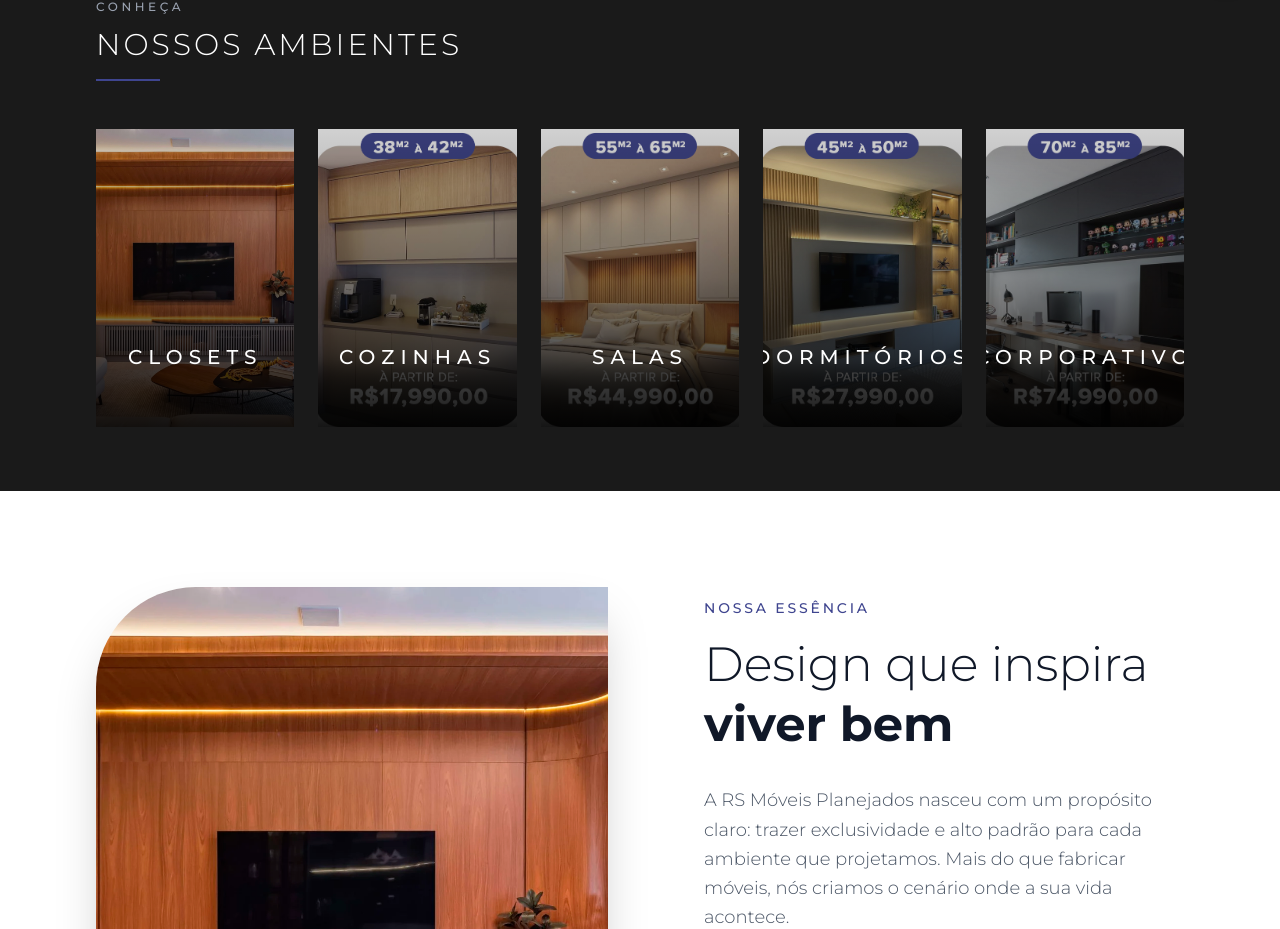
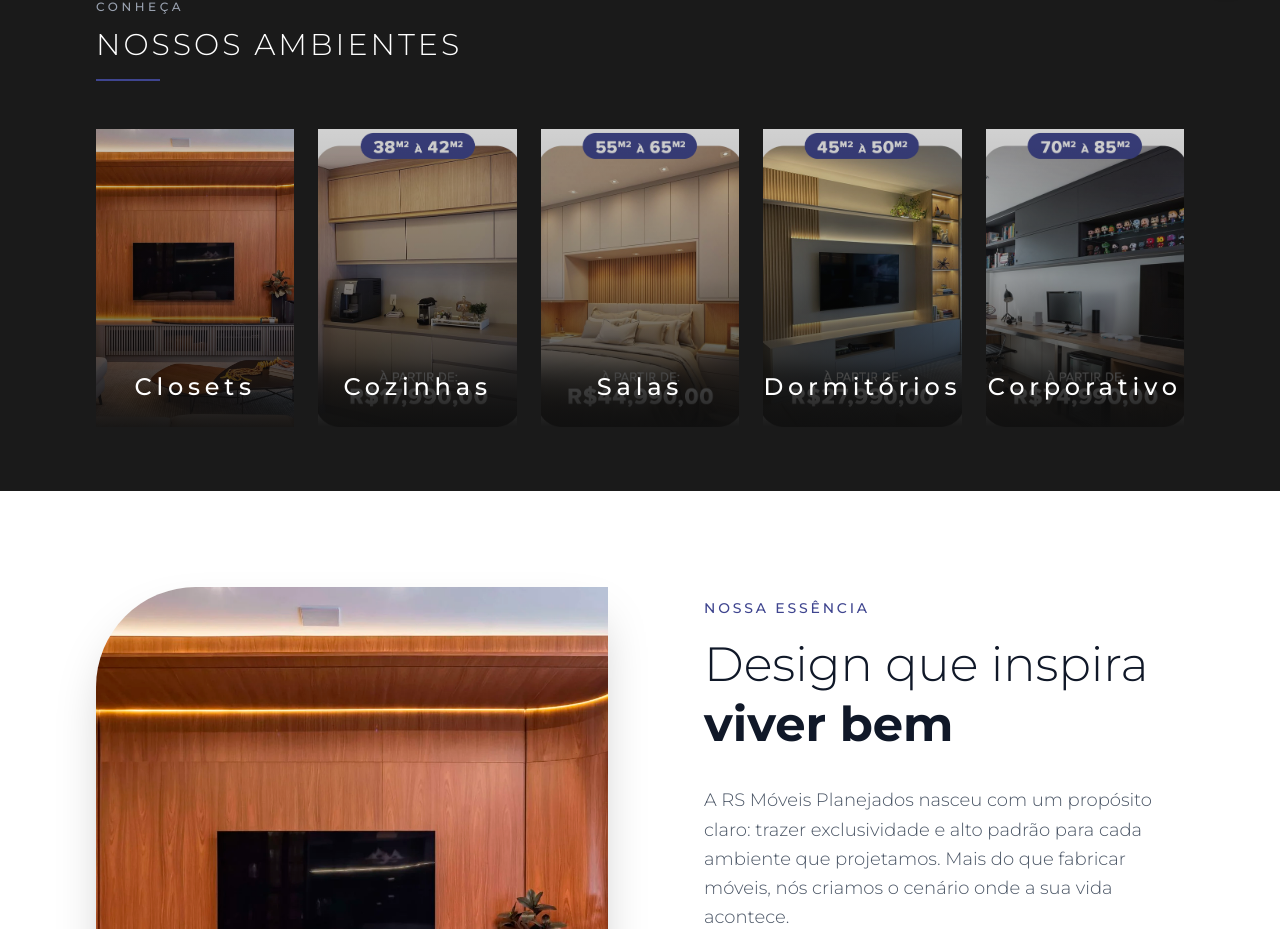
Before and after one commit to rsmoveisplanejados/rs-moveis-lp, a React (Vite) app: page / in a window 1280 px wide. Shown: the part 793-1722 px from the top of the page. Built offline with nearby package versions, Linux system fonts and the light colour scheme; no server answers.

Commit message:
style: Refine environment cards hover state, button text and title positioning

```diff
--- a/src/components/ServicesGrid.tsx
+++ b/src/components/ServicesGrid.tsx
@@ -50,14 +50,14 @@ export default function ServicesGrid() {
                                 alt={env.title}
                                 className="w-full h-full object-cover transition-all duration-700 group-hover:scale-110 opacity-80 group-hover:opacity-100 group-hover:blur-sm"
                             />
-                            <div className="absolute inset-0 bg-gradient-to-t from-black/90 via-black/30 to-transparent flex flex-col justify-end items-center p-6 text-center transition-all duration-500">
-                                <h3 className="text-lg md:text-xl text-white font-medium tracking-[0.25em] md:tracking-[0.3em] uppercase mb-8 transform transition-transform duration-500 group-hover:-translate-y-8">
+                            <div className="absolute inset-0 bg-gradient-to-t from-[#101010]/95 via-black/20 to-transparent flex flex-col justify-end items-center p-6 text-center transition-all duration-500 group-hover:bg-black/40">
+                                <h3 className="text-xl md:text-2xl text-white font-medium tracking-[0.15em] md:tracking-[0.2em] transform transition-transform duration-500 group-hover:-translate-y-16">
                                     {env.title}
                                 </h3>
 
-                                <div className="absolute bottom-10 opacity-0 translate-y-4 group-hover:opacity-100 group-hover:translate-y-0 transition-all duration-500">
-                                    <span className="inline-block border border-white/80 bg-black/60 text-white px-6 py-3 text-xs md:text-sm font-semibold tracking-widest uppercase hover:bg-white hover:text-black transition-colors rounded-sm backdrop-blur-md">
-                                        Ver Galeria
+                                <div className="absolute bottom-8 opacity-0 translate-y-8 group-hover:opacity-100 group-hover:translate-y-0 transition-all duration-500">
+                                    <span className="inline-block border border-white/40 text-white/90 px-8 py-3 text-xs md:text-sm font-light tracking-[0.15em] hover:bg-white hover:text-black hover:border-white transition-all duration-300">
+                                        VER AMBIENTES
                                     </span>
                                 </div>
                             </div>
```
